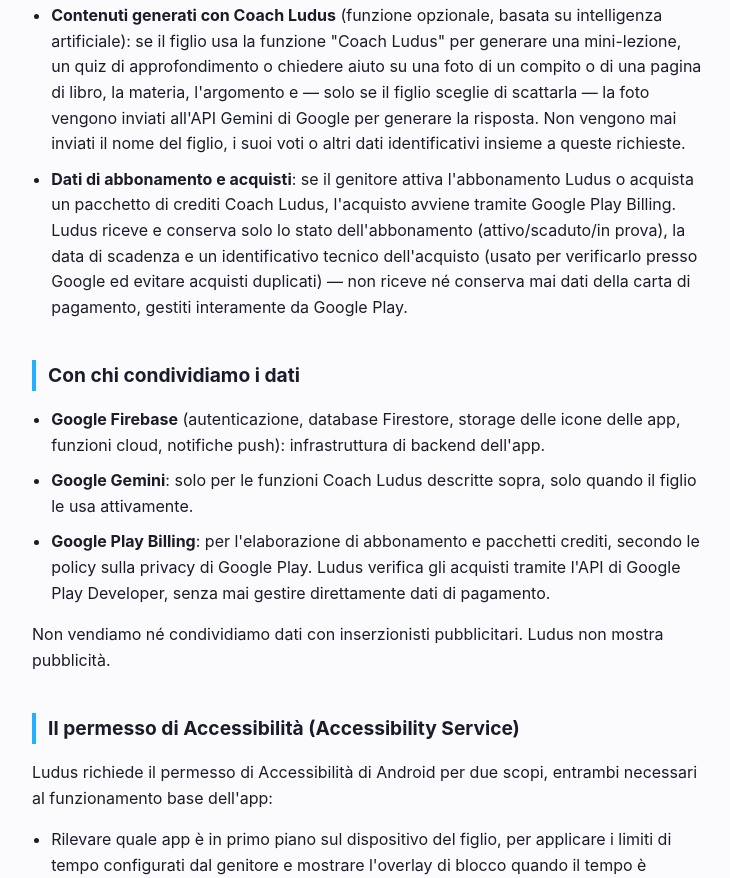
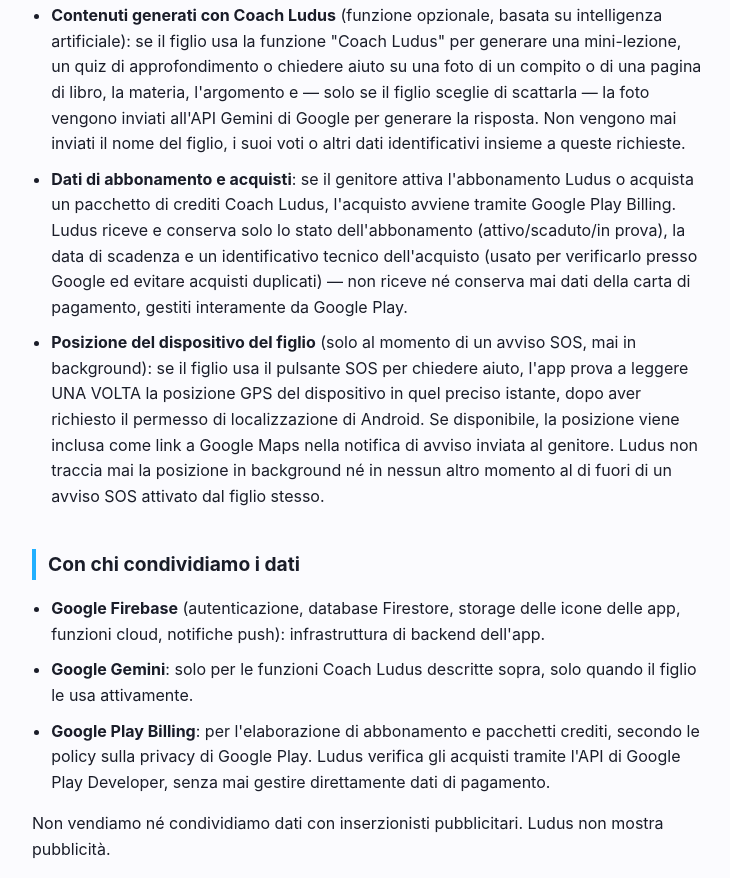
Before and after one commit to alleyesonmegp-source/ludus-privacy, a plain HTML site: page index.html in a window 1280 px wide. Shown: the part 1116-1994 px from the top of the page, without its empty margins (272-1002 px from the left). Drawn offline with Linux system fonts and the light colour scheme.

Commit message:
Dichiara la raccolta di posizione a scatto singolo nell'SOS
Aggiornata la sezione "Dati che raccogliamo e perché" per l'SOS con
posizione (lettura GPS una tantum solo al momento della pressione,
mai in background), introdotto lato app il 27/08/2026.

```diff
--- a/index.html
+++ b/index.html
@@ -80,7 +80,7 @@
 <body>
 <div class="wrap">
   <h1>Informativa sulla privacy — Ludus</h1>
-  <p class="updated">Ultimo aggiornamento: 19 agosto 2026</p>
+  <p class="updated">Ultimo aggiornamento: 27 agosto 2026</p>
   <p class="nav">Vedi anche i <a href="termini-di-servizio.html">Termini di Servizio</a>.</p>
 
   <div class="card">
@@ -128,6 +128,13 @@
     la data di scadenza e un identificativo tecnico dell'acquisto (usato per verificarlo presso
     Google ed evitare acquisti duplicati) — non riceve né conserva mai dati della carta di
     pagamento, gestiti interamente da Google Play.</li>
+    <li><strong>Posizione del dispositivo del figlio</strong> (solo al momento di un avviso
+    SOS, mai in background): se il figlio usa il pulsante SOS per chiedere aiuto, l'app prova
+    a leggere UNA VOLTA la posizione GPS del dispositivo in quel preciso istante, dopo aver
+    richiesto il permesso di localizzazione di Android. Se disponibile, la posizione viene
+    inclusa come link a Google Maps nella notifica di avviso inviata al genitore. Ludus non
+    traccia mai la posizione in background né in nessun altro momento al di fuori di un avviso
+    SOS attivato dal figlio stesso.</li>
   </ul>
 
   <h2>Con chi condividiamo i dati</h2>
```
